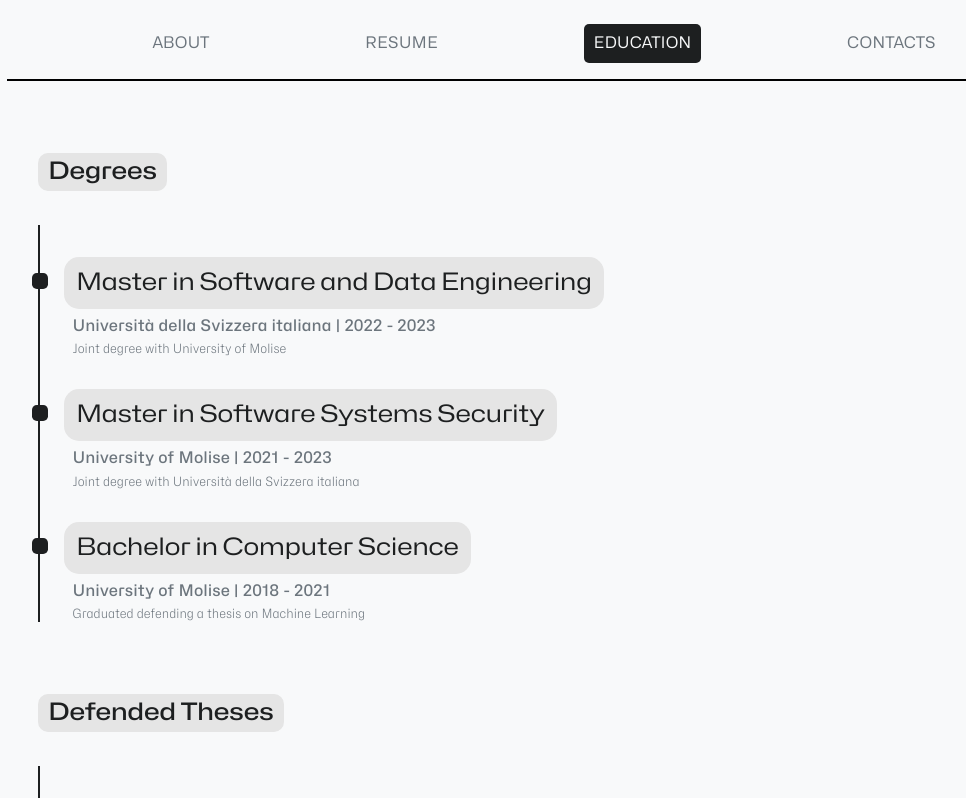
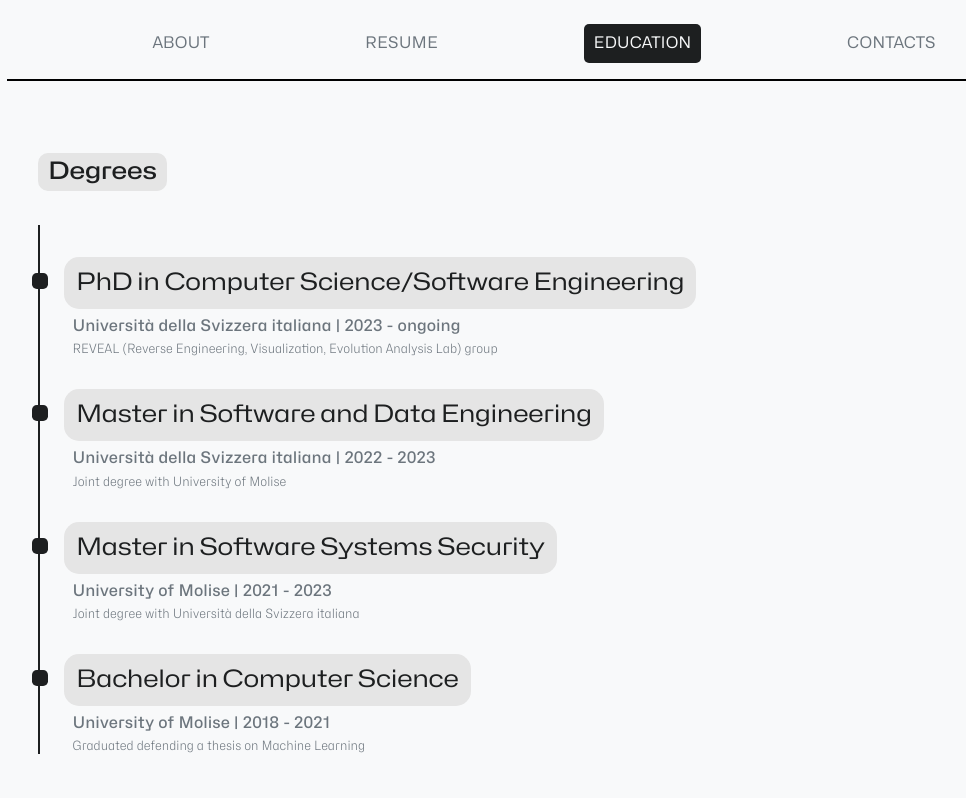
Before and after one commit to StefanoStone/stefanostone.github.io, an Angular app: page /education in a window 1280 px wide. Shown: the top 798 px of the page, without its empty margins (96-1062 px from the left). Built offline with nearby package versions, Linux system fonts and the light colour scheme.

Commit message:
update education, add phd ongoing

```diff
--- a/src/app/pages/education/education.component.ts
+++ b/src/app/pages/education/education.component.ts
@@ -9,6 +9,11 @@
 export class EducationComponent {
 
   degrees: ListItem[] = [
+    {
+      title: 'PhD in Computer Science/Software Engineering',
+      subtitle: 'Università della Svizzera italiana | 2023 - ongoing',
+      description: 'REVEAL (Reverse Engineering, Visualization, Evolution Analysis Lab) group'
+    },
     {
       title: 'Master in Software and Data Engineering',
       subtitle: 'Università della Svizzera italiana | 2022 - 2023',
```
